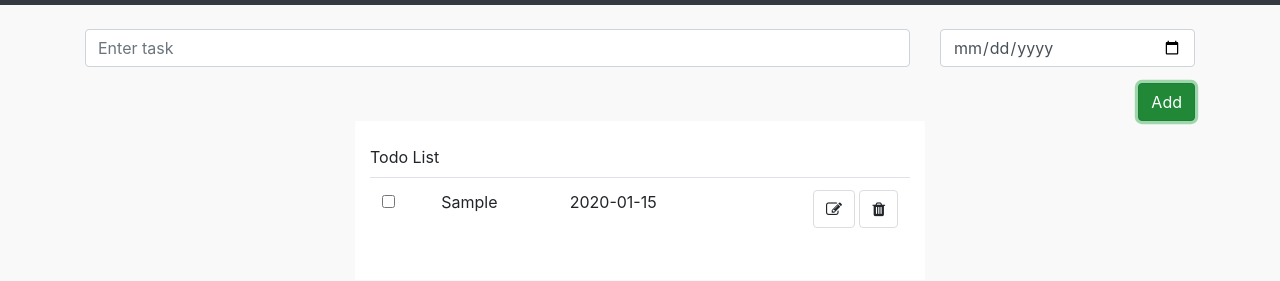
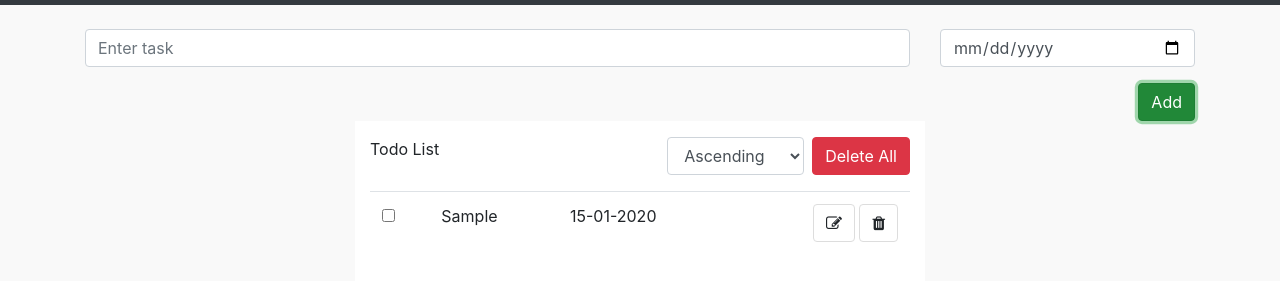
Before and after one commit to yogeshmagdum/Todo-app, a plain HTML site: page dashboard.html in a window 1280 px wide. Both pictures are taken after typing "Sample", "2020-01-15" into the empty fields and a click on the button "Add". Shown: the part 51-332 px from the top of the page. Drawn offline with nearby package versions, Linux system fonts and the light colour scheme.

Commit message:
Filter functionality add and minor changes.

```diff
--- a/dashboard.html
+++ b/dashboard.html
@@ -5,7 +5,7 @@
         <link rel="stylesheet" href="https://cdn.jsdelivr.net/npm/bootstrap@4.6.0/dist/css/bootstrap.min.css" integrity="sha384-B0vP5xmATw1+K9KRQjQERJvTumQW0nPEzvF6L/Z6nronJ3oUOFUFpCjEUQouq2+l" crossorigin="anonymous">
         <link rel="stylesheet" href="./css/style.css" />
         <link rel="stylesheet" href="https://stackpath.bootstrapcdn.com/font-awesome/4.7.0/css/font-awesome.min.css" />
-        <link href="https://cdnjs.cloudflare.com/ajax/libs/bootstrap-datepicker/1.5.0/css/bootstrap-datepicker.css" rel="stylesheet">
+        <!-- <link href="https://cdnjs.cloudflare.com/ajax/libs/bootstrap-datepicker/1.5.0/css/bootstrap-datepicker.css" rel="stylesheet">   -->
     </head>
     <body>
         <div class="container-fluid">
@@ -46,7 +46,7 @@
                         <input type="hidden" id="saveIndex" />
                     </div>
                     <div class="col-md-3">
-                        <input type="date" class="form-control" id="todoDate" placeholder="dd-mm-yyyy"/>
+                        <input type="date" class="form-control" id="todoDate" />
                     </div>
                     <div class="col-md-12 float-right mt-3">
                         <button type="button" class="btn btn-success float-right" id="createTodo">Add</button>
@@ -54,10 +54,20 @@
                     </div>
                 </div>
                 <div class="col-md-6 bg-white">
-                    <div class="todo-list py-4 clearfix">
+                    <div class="todo-list py-3 clearfix">
                         <div>
                             <label>Todo List</label>
-                            <!-- <select ></select> -->
+                            <button class="btn btn-danger float-right mb-2 float-right hide" id="deleteAll" onclick="deleteTodos()">Delete All</button>
+                            <div class="form-group float-right mr-2">
+                                <select class="form-control" id="todoFilter" onchange="filterTodos()">
+                                    <option>Ascending </option>
+                                    <option>Descending </option>
+                                    <option>Categories</option>
+                                    <option>Date</option>
+                                    <option>Done</option>
+                                </select>
+                            </div>
+
                         </div>
                         <table id="todo" class="table"></table>
                     </div>
@@ -135,11 +145,11 @@
     </div>
   </div>
 </div>
-
         <script src="https://code.jquery.com/jquery-3.5.1.slim.min.js" integrity="sha384-DfXdz2htPH0lsSSs5nCTpuj/zy4C+OGpamoFVy38MVBnE+IbbVYUew+OrCXaRkfj" crossorigin="anonymous"></script>
         <script src="https://cdn.jsdelivr.net/npm/popper.js@1.16.1/dist/umd/popper.min.js" integrity="sha384-9/reFTGAW83EW2RDu2S0VKaIzap3H66lZH81PoYlFhbGU+6BZp6G7niu735Sk7lN" crossorigin="anonymous"></script>
         <script src="https://cdn.jsdelivr.net/npm/bootstrap@4.6.0/dist/js/bootstrap.min.js" integrity="sha384-+YQ4JLhjyBLPDQt//I+STsc9iw4uQqACwlvpslubQzn4u2UU2UFM80nGisd026JF" crossorigin="anonymous"></script>
-        <script src="https://cdnjs.cloudflare.com/ajax/libs/bootstrap-datepicker/1.5.0/js/bootstrap-datepicker.js"></script>
+        <!-- <script src="https://cdnjs.cloudflare.com/ajax/libs/bootstrap-datepicker/1.5.0/js/bootstrap-datepicker.js"></script> -->
         <script src="./js/todo.js"></script>
+
     </body>
 </html>
--- a/js/todo.js
+++ b/js/todo.js
@@ -4,7 +4,6 @@
     let tododate = document.getElementById('todoDate');
     let createtodoBtn = document.getElementById('createTodo');
     let updateTodobtn = document.getElementById('updateTodo');
-
 
     createtodoBtn.addEventListener('click', function(){
         inputtodoVal = inputtodo.value;
@@ -45,10 +44,10 @@
 
         let todoTable = document.getElementById('todo');
         todolistArr.forEach((item, index) => {
-            tr += `<tr id="row_${index}">
-                    <td><input type="checkbox" class="status" id="check_${index}" onclick="changeStatus(${index})"/></td>
+            tr += `<tr id="row_${index}" class="${item.done ? 'completed' : ''}">
+                    <td><input type="checkbox" class="status" id="check_${index}" ${item.done ? 'checked' : ''} onclick="changeStatus(${index})"/></td>
                     <td>${item.name}</td>
-                    <td><label class="control-label">${item.date}</label></td>
+                    <td><label class="control-label">${item.date.split('-').reverse().join('-')}</label></td>
                     <td class="text-right">
                     <button class="btn btn-default" onclick="editTodo(${index})"><i class="fa fa-edit"></i></button>
                     <button class="btn btn-default" onclick="deleteTodo(${index})"><i class="fa fa-trash"></i></button>
@@ -56,6 +55,10 @@
                     </tr>`
         });
         todoTable.innerHTML = tr;
+        if(todoTable.innerHTML.length > 0){
+            var deleteAllbtn = document.getElementById('deleteAll')
+            deleteAllbtn.classList.remove('hide');
+        }
     }
 
 
@@ -94,15 +97,19 @@
         let storeData = localStorage.getItem('storeTodoList');
         todolistArr = JSON.parse(storeData);
         todolistArr.splice(index, 1);
-        localStorage.setItem('storeTodoList', JSON.stringify(todolistArr));
+        if(todolistArr > 0){
+            localStorage.setItem('storeTodoList', JSON.stringify(todolistArr));
+        }else{
+            localStorage.removeItem('storeTodoList');
+            var deleteAllbtn = document.getElementById('deleteAll')
+            deleteAllbtn.classList += ' hide';
+        }
         showTodoList();
     }
 
 
     // Search todo's list
     let searchtodoList = document.getElementById('searchTodo');
-
-
     searchtodoList.addEventListener('input', function(){
         let todotrList = document.querySelectorAll('tr');
         Array.from(todotrList).forEach(function(item){
@@ -117,7 +124,7 @@
         })
     });
 
-
+    // change status with checkbox selection
     function changeStatus(index){
         let storeData = localStorage.getItem('storeTodoList');
         todolistArr = JSON.parse(storeData);
@@ -127,16 +134,17 @@
             document.getElementById('row_'+index).classList = 'completed';
         }else{
             todolistArr[index].done = false;
-            // document.getElementById('row_'+index).classList = 'pending';
+            document.getElementById('row_'+index).classList.remove('completed');
         }
         localStorage.setItem('storeTodoList', JSON.stringify(todolistArr));
     }
 
-    // Logout functionality redirect to the login page
+    // Logout button click redirect to the login page
     function logout(){
         window.location.replace('index.html');
     }
 
+    // myprofile user data shown in modal popup
     $('#myprofileModal').on('shown.bs.modal', function (e) {
         var userdata = JSON.parse(localStorage.getItem("userData"));
         document.forms['myprofile']['username'].value = userdata.username;
@@ -206,3 +214,53 @@
             localStorage.setItem('userData', JSON.stringify(userData));
         }
     }
+
+    // Delete selected todo's
+    function deleteTodos(){
+        document.getElementById("todo").innerHTML="";
+        let storeData = localStorage.getItem('storeTodoList');
+        // deleteallTodos.remove();
+        localStorage.removeItem('storeTodoList');
+        var deleteAllbtn = document.getElementById('deleteAll')
+        deleteAllbtn.classList += ' hide';
+    }
+
+    // Filter todo list
+    function filterTodos(){
+        let filterVal = document.getElementById('todoFilter').value;
+        let storeData = localStorage.getItem('storeTodoList');
+        todolistArr = JSON.parse(storeData);
+
+        switch(filterVal){
+            case 'Ascending':
+                todolistArr.sort((a,b)=> (a.name > b.name ? 1 : -1));
+                localStorage.setItem('storeTodoList', JSON.stringify(todolistArr));
+                showTodoList();
+            break;
+
+            case 'Descending':
+                todolistArr.sort((a,b)=> (a.name < b.name ? 1 : -1));
+                localStorage.setItem('storeTodoList', JSON.stringify(todolistArr));
+                showTodoList();
+            break;
+
+            case 'Done':
+                var todotrList = document.querySelectorAll('tr');
+                Array.from(todotrList).forEach(function(item, index){
+                    let completedTodo = item.classList.contains('completed');
+                    if(completedTodo){
+                        item.style.display = 'table-row';
+                    }else{
+                        item.style.display = 'none';
+                    }
+                })
+            break;
+
+            case 'Date':
+                todolistArr.sort((a,b)=> new Date(b.date) - new Date(a.date));
+                localStorage.setItem('storeTodoList', JSON.stringify(todolistArr));
+                showTodoList();
+                break;
+
+        }
+    }
```
